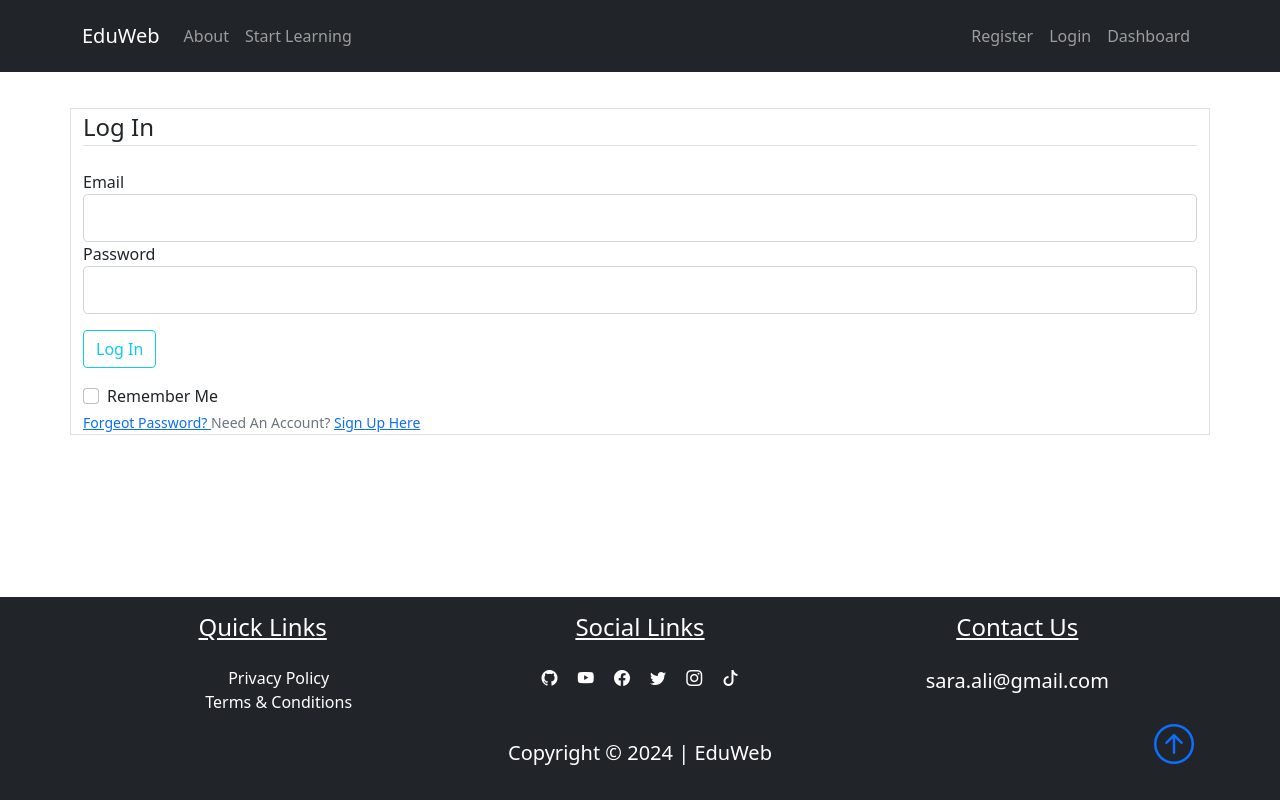
After one commit to SaraAliMohammed/EduWeb_FlaskApp, a Flask app: page /login in a window 1280 px wide. The commit adds this page. Run offline with Flask 3, Linux system fonts and the light colour scheme.

```diff
--- a/app.py
+++ b/app.py
@@ -2,10 +2,11 @@
 starts a Flask web application
 """
 
-from flask import Flask, render_template, url_for
+from flask import Flask, render_template, url_for, flash, redirect
+from forms import RegistrationForm, LoginForm
 
 app = Flask(__name__)
-
+app.config['SECRET_KEY'] = '972c87379d16a8a27665666e1cf17a35c44d39d4feddceda9d600c4d8b304436'
 
 lessons = [{
     'title': 'Request Library Course',
@@ -90,5 +91,20 @@ def about():
 	return render_template('about.html', title="About")
 
 
+@app.route("/register", methods=["GET", "POST"])
+def register():
+	form = RegistrationForm()
+	if form.validate_on_submit():
+		flash(f"Account created successfully for {form.username.data}", "success")
+		return redirect(url_for("home"))
+	return render_template('register.html', title="Register", form=form)
+
+
+@app.route("/login", methods=["GET", "POST"])
+def login():
+	form = LoginForm()
+	return render_template('login.html', title="Login", form=form)
+
+
 if __name__ == "__main__":
 	app.run(debug=True)
--- a/templates/layout.html
+++ b/templates/layout.html
@@ -32,10 +32,10 @@
                 <!-- User Links -->
                 <ul class="navbar-nav ms-auto">
                     <li class="nav-item">
-                        <a href="#register" class="nav-link">Register</a>
+                        <a href="{{url_for('register')}}" class="nav-link">Register</a>
                     </li>
                     <li class="nav-item">
-                        <a href="#login" class="nav-link">Login</a>
+                        <a href="{{url_for('login')}}" class="nav-link">Login</a>
                     </li>
                     <li class="nav-item">
                         <a href="#dashboard" class="nav-link">Dashboard</a>
@@ -44,6 +44,17 @@
             </div>
         </div>
     </nav>
+
+    {% with messages = get_flashed_messages(with_categories=true) %}
+    {% if messages %}
+    {% for category, message in messages %}
+    <div class="alert alert-{{category}} text-center">
+        {{message}}
+    </div>
+    {% endfor %}
+
+    {% endif %}
+    {% endwith %}
 
 	{% block content %} {% endblock %}
 
--- /dev/null
+++ b/templates/login.html
@@ -0,0 +1,55 @@
+{%extends "layout.html"%}
+{% block content%}
+<div class="container my-5 border">
+    <form action="" method="POST">
+        {{ form.hidden_tag()}}
+        <fieldset class="form-group">
+            <legend class="border-bottom mb-4"> Log In</legend>
+
+            <div class="form-group">
+                {{ form.email.label(class='form-control-label')}}
+                {% if form.email.errors%}
+                {{ form.email(class='form-control form-control-lg is-invalid')}}
+                <div class="invalid-feedback">
+                    {% for error in form.email.errors %}
+                    <span>{{error}}</span>
+                    {% endfor %}
+                </div>
+                {% else %}
+                {{ form.email(class='form-control form-control-lg')}}
+                {% endif %}
+
+            </div>
+            <div class="form-group">
+                {{ form.password.label(class='form-control-label')}}
+                {% if form.password.errors%}
+                {{ form.password(class='form-control form-control-lg is-invalid')}}
+                <div class="invalid-feedback">
+                    {% for error in form.password.errors %}
+                    <span>{{error}}</span>
+                    {% endfor %}
+                </div>
+                {% else %}
+                {{ form.password(class='form-control form-control-lg')}}
+                {% endif %}
+
+            </div>
+            <div class="form-group my-3">
+                {{ form.submit(class='btn btn-outline-info')}}
+            </div>
+            <div class="form-check">
+                {{form.remember(class='form-check-input')}}
+                {{form.remember.label(class='form-check-input-label')}}
+            </div>
+        </fieldset>
+    </form>
+    <small class="text-muted ml-2">
+        <a href="#">Forgeot Password?
+        </a>
+    </small>
+    <small class="text-muted">
+        Need An Account?
+        <a class="ml-2" href="{{url_for('register')}}"> Sign Up Here</a>
+    </small>
+</div>
+{% endblock content %}
```
Also changed, not shown: templates/register.html (added, +104 -0 lines).
